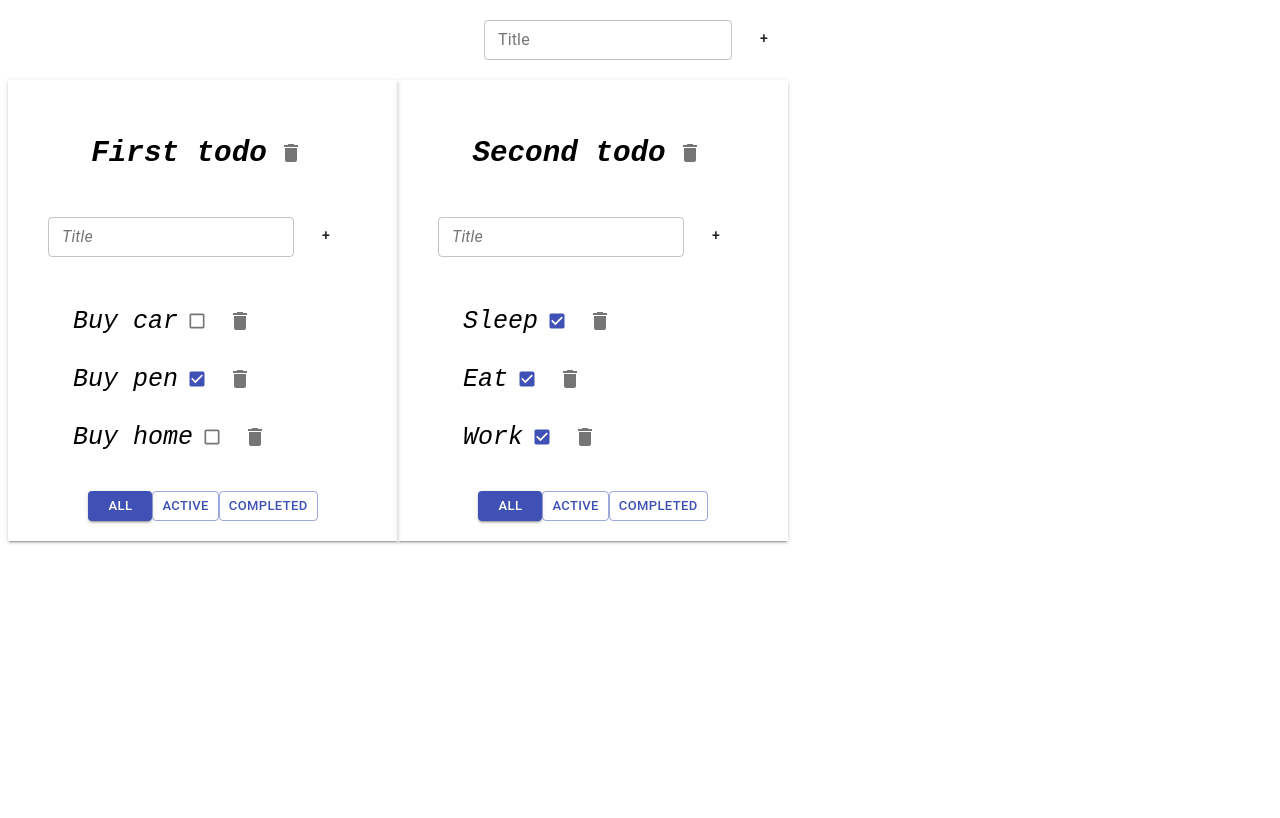
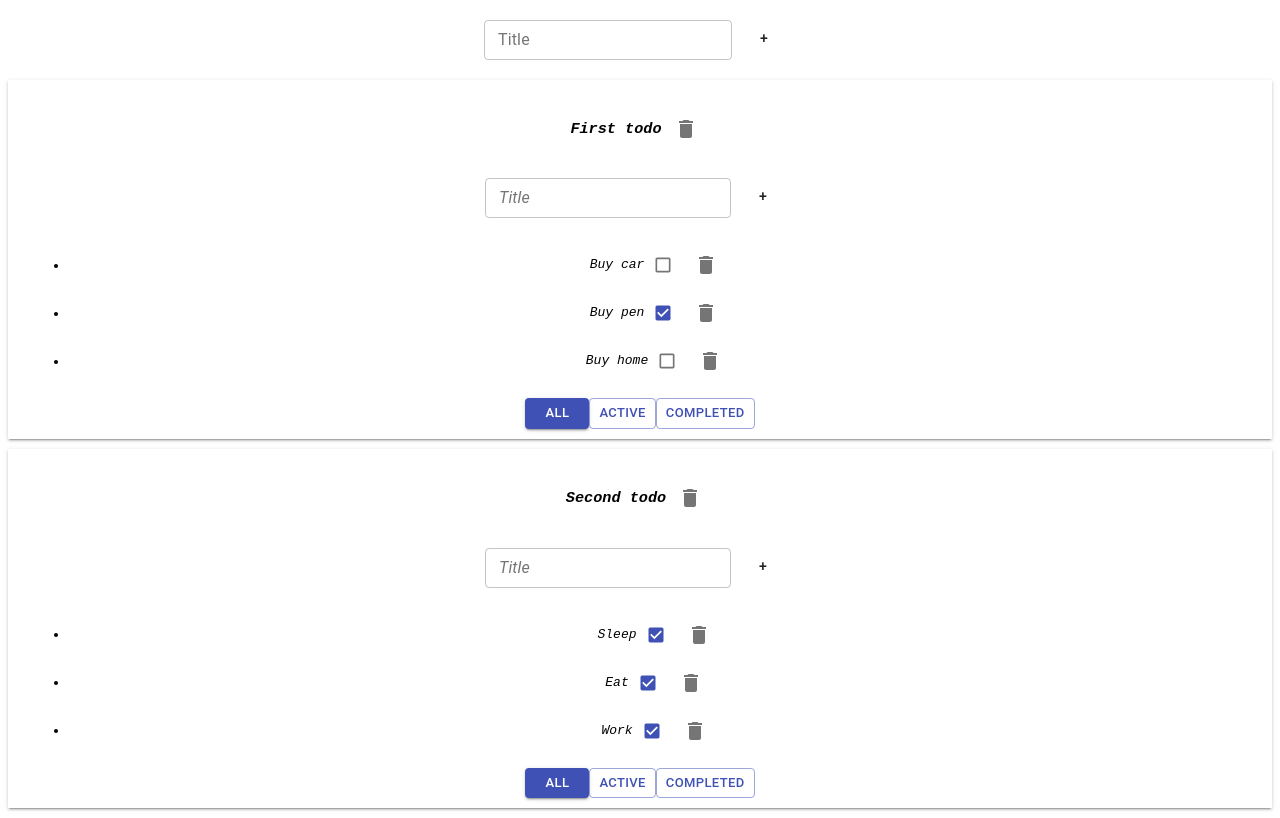
Before and after one commit to kwin64/todo, a React (Create React App) app in the folder todo/: page / in a window 1280 px wide. Built offline with nearby package versions, Linux system fonts and the light colour scheme.

Commit message:
refactoring tasks

```diff
--- a/todo/src/AddForm.tsx
+++ b/todo/src/AddForm.tsx
@@ -1,28 +1,20 @@
-import React, {Dispatch, KeyboardEvent, useState} from 'react';
+import React, {KeyboardEvent, useState} from 'react';
 import s from "./App.module.css";
 import Button from '@material-ui/core/Button';
 import {TextField} from "@material-ui/core";
-import {ActionsTodolistType, addTodolistAC} from "./reducer/reducer-todolists";
-import {v1} from "uuid";
-import {ActionsTaskType} from "./reducer/reducer-tasks";
 
 type PropsType = {
-    //dispatchTodolist: Dispatch<ActionsTodolistType>
-    // dispatchTasks: Dispatch<ActionsTaskType>
-    addItem: (text: string) => void
+    addItemForm: (text: string) => void
 }
 
 const AddForm: React.FC<PropsType> = (
     {
-        //dispatchTodolist,
-        // dispatchTasks
-        addItem
+        addItemForm
     }
 ) => {
 
     const [error, setError] = useState<boolean>(false)
     const [valueTask, setValueTask] = useState<string>('')
-
 
     const newValueTask = (e: React.ChangeEvent<HTMLInputElement>) => {
         setValueTask(e.currentTarget.value)
@@ -31,7 +23,7 @@ const AddForm: React.FC<PropsType> = (
     const addTaskHandler = () => {
         const trimmedValueTask = valueTask.trim()
         if (trimmedValueTask) {
-            addItem(trimmedValueTask)
+            addItemForm(trimmedValueTask)
         } else {
             setError(true)
         }
--- a/todo/src/App.tsx
+++ b/todo/src/App.tsx
@@ -1,9 +1,10 @@
 import React, {useReducer, useState} from 'react';
 import {v1} from 'uuid';
-import Todolists from './Todolists';
 import AddForm from "./AddForm";
-import {addTodolistAC, todolistReducer} from "./reducer/reducer-todolists";
-import {tasksReducer} from "./reducer/reducer-tasks";
+import {addTodolistAC, changeTodolistTitleAC, removeTodolistAC, todolistReducer} from "./reducer/reducer-todolists";
+import {addTaskAC, tasksReducer} from "./reducer/reducer-tasks";
+import {Box} from "@material-ui/core";
+import TodoList from "./Todolist";
 
 export type TaskType = { id: string, title: string, isDone: boolean }
 export type TasksStateType = {
@@ -67,7 +68,6 @@ function App() {
     //         setTodolists([...todoLists])
     //     }
     // }
-
     // const addTask = (title: string, todoListsID: string) => {
     //     const newTask: TaskType = {id: v1(), title: title, isDone: false}
     //     tasks[todoListsID] = [newTask, ...tasks[todoListsID]]
@@ -92,14 +92,45 @@ function App() {
     //     }
     // }
 
+    const todoListsItem = todoLists.map(tl => {
+            let tasksForTodoLists = tasks[tl.id]
+            if (tl.filter === 'active') {
+                tasksForTodoLists = tasksForTodoLists.filter(t => !t.isDone)
+            }
+            if (tl.filter === 'completed') {
+                tasksForTodoLists = tasksForTodoLists.filter(t => t.isDone)
+            }
+            const addTask = (title: string) => {
+                dispatchTasks(addTaskAC(title, tl.id))
+            }
+            const removeTodoListHandler = () => {
+                let action = removeTodolistAC(tl.id)
+                dispatchTodolist(action)
+                dispatchTasks(action)
+            }
+            const changeTitleTodoList = (newTitle: string) => {
+                dispatchTodolist(changeTodolistTitleAC(tl.id, newTitle))
+            }
+            return (
+                <Box boxShadow={2} fontStyle={'oblique'} fontFamily={'Monospace'}>
+                    <TodoList todoListsID={tl.id}
+                              titleTodoList={tl.title}
+                              filter={tl.filter}
+                              tasks={tasksForTodoLists}
+                              dispatchTodolist={dispatchTodolist}
+                              dispatchTasks={dispatchTasks}
+                              addTask={addTask}
+                              removeTodoListHandler={removeTodoListHandler}
+                              changeTitleTodoList={changeTitleTodoList}
+                    />
+                </Box>
+            )
+        }
+    )
     return (
         <div>
-            <AddForm addItem={addTodolist}/>
-            <Todolists todoListsComponents={todoLists}
-                       tasks={tasks}
-                       dispatchTodolist={dispatchTodolist}
-                       dispatchTasks={dispatchTasks}
-            />
+            <AddForm addItemForm={addTodolist}/>
+            {todoListsItem}
         </div>
     );
 }
--- a/todo/src/Tasks/Tasks.tsx
+++ b/todo/src/Tasks/Tasks.tsx
@@ -3,7 +3,7 @@ import {TaskType} from "../App";
 import EditableTitle from "../EditableTitle";
 import {Checkbox, IconButton} from "@material-ui/core";
 import DeleteIcon from '@material-ui/icons/Delete';
-import {ActionsTaskType} from "../reducer/reducer-tasks";
+import {ActionsTaskType, changeTaskStatusAC, changeTaskTitleAC, removeTasktAC} from "../reducer/reducer-tasks";
 
 type PropsType = {
     tasks: Array<TaskType>
@@ -21,13 +21,13 @@ const Tasks: React.FC<PropsType> = (
 
     const tasksItems = tasks.map(t => {
             const removeTaskHandler = () => {
-                dispatchTasks({type: 'REMOVE-TASK', id:t.id, todoListsID})
+                dispatchTasks(removeTasktAC(t.id, todoListsID))
             }
             const changeStatusTaskHandler = (e: ChangeEvent<HTMLInputElement>) => {
-                dispatchTasks({type: 'CHANGE-TASK-STATUS', id:t.id, todoListsID, statusTask:e.currentTarget.checked})
+                dispatchTasks(changeTaskStatusAC(t.id, todoListsID, e.currentTarget.checked))
             }
             const changeTitle = (title: string) => {
-                dispatchTasks({type: 'CHANGE-TASK-TITLE', id:t.id, todoListsID, title})
+                dispatchTasks(changeTaskTitleAC(t.id, todoListsID, title))
             }
 
             return (<li key={t.id} className={t.isDone ? 'isDone' : ''}>
--- a/todo/src/TasksManagement/TasksManagement.tsx
+++ b/todo/src/TasksManagement/TasksManagement.tsx
@@ -4,45 +4,38 @@ import EditableTitle from "../EditableTitle";
 import {IconButton} from "@material-ui/core";
 import DeleteIcon from "@material-ui/icons/Delete";
 import {ActionsTodolistType} from "../reducer/reducer-todolists";
-import {ActionsTaskType, addTaskAC} from "../reducer/reducer-tasks";
+import {ActionsTaskType} from "../reducer/reducer-tasks";
 
 type PropsType = {
     titleTodoList: string
     todoListsID: string
     dispatchTasks: Dispatch<ActionsTaskType>
     dispatchTodolist: Dispatch<ActionsTodolistType>
+    addTask: (newTitle: string) => void
+    removeTodoListHandler: () => void
+    changeTitleTodoList: (title: string)=> void
+
 }
 
 const TasksManagement: React.FC<PropsType> = (
     {
         titleTodoList,
-        dispatchTasks,
-        todoListsID,
-        dispatchTodolist,
+        addTask,
+        removeTodoListHandler,
+        changeTitleTodoList
     }
 ) => {
-
-    const addTask = (title: string) => {
-        dispatchTasks(addTaskAC(title, todoListsID))
-    }
-    const removeTodoListHandler = () => {
-        dispatchTodolist()
-        dispatchTasks()
-    }
-    const changeTitle = (title: string) => {
-        dispatchTodolist({type: 'CHANGE-TODOLIST-TITLE', id: todoListsID, title})
-    }
 
     return (
         <div>
             <h3>
-                <EditableTitle title={titleTodoList} changeTitle={changeTitle}/>
+                <EditableTitle title={titleTodoList} changeTitle={changeTitleTodoList}/>
                 <IconButton aria-label="delete">
                     <DeleteIcon
                         onClick={removeTodoListHandler}/>
                 </IconButton>
             </h3>
-            <AddForm addItem={addTask}/>
+            <AddForm addItemForm={addTask}/>
         </div>
     );
 }
--- a/todo/src/Todolist.tsx
+++ b/todo/src/Todolist.tsx
@@ -14,6 +14,9 @@ type PropsType = {
     filter: FilterValueType
     dispatchTodolist: Dispatch<ActionsTodolistType>
     dispatchTasks: Dispatch<ActionsTaskType>
+    addTask: (title: string)=> void
+    removeTodoListHandler: ()=> void
+    changeTitleTodoList: (newTitle: string)=> void
 }
 
 const TodoList: React.FC<PropsType> = (
@@ -23,7 +26,10 @@ const TodoList: React.FC<PropsType> = (
         tasks,
         filter,
         dispatchTodolist,
-        dispatchTasks
+        dispatchTasks,
+        addTask,
+        removeTodoListHandler,
+        changeTitleTodoList
     }
 ) => {
 
@@ -33,6 +39,9 @@ const TodoList: React.FC<PropsType> = (
                              titleTodoList={titleTodoList}
                              dispatchTasks={dispatchTasks}
                              dispatchTodolist={dispatchTodolist}
+                             addTask={addTask}
+                             removeTodoListHandler={removeTodoListHandler}
+                             changeTitleTodoList={changeTitleTodoList}
             />
             <Tasks todoListsID={todoListsID}
                    tasks={tasks}
--- a/todo/src/Todolists.tsx
+++ /dev/null
@@ -1,55 +0,0 @@
-import React, {Dispatch} from 'react';
-import './App.module.css';
-import TodoList from "./Todolist";
-import {TasksStateType, TodolistType} from "./App";
-import s from "./App.module.css";
-import {Box} from "@material-ui/core";
-import {ActionsTodolistType} from "./reducer/reducer-todolists";
-import {ActionsTaskType} from './reducer/reducer-tasks';
-
-type PropsType = {
-    todoListsComponents: Array<TodolistType>
-    tasks: TasksStateType
-    dispatchTodolist: Dispatch<ActionsTodolistType>
-    dispatchTasks: Dispatch<ActionsTaskType>
-}
-
-const TodoLists: React.FC<PropsType> = (
-    {
-        todoListsComponents,
-        tasks,
-        dispatchTasks,
-        dispatchTodolist
-    }
-) => {
-
-    const todoListsItem = todoListsComponents.map(tl => {
-            let tasksForTodoLists = tasks[tl.id]
-            if (tl.filter === 'active') {
-                tasksForTodoLists = tasksForTodoLists.filter(t => !t.isDone)
-            }
-            if (tl.filter === 'completed') {
-                tasksForTodoLists = tasksForTodoLists.filter(t => t.isDone)
-            }
-            return (
-                <Box boxShadow={2} fontStyle={'oblique'} fontFamily={'Monospace'}>
-                    <TodoList todoListsID={tl.id}
-                              titleTodoList={tl.title}
-                              filter={tl.filter}
-                              tasks={tasksForTodoLists}
-                              dispatchTodolist={dispatchTodolist}
-                              dispatchTasks={dispatchTasks}
-                    />
-                </Box>
-            )
-        }
-    )
-
-    return (
-        <div className={s.container}>
-            {todoListsItem}
-        </div>
-    );
-}
-
-export default TodoLists;
```
